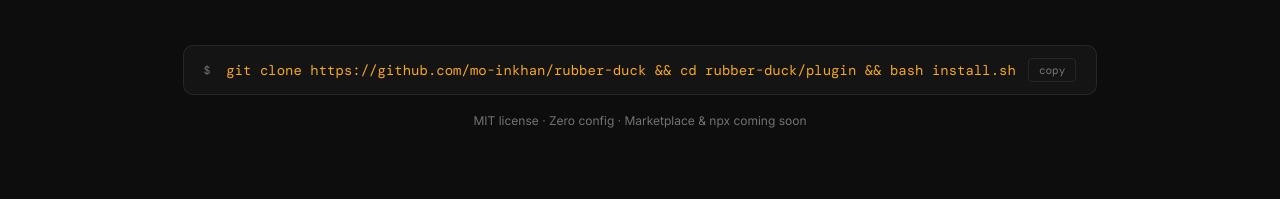
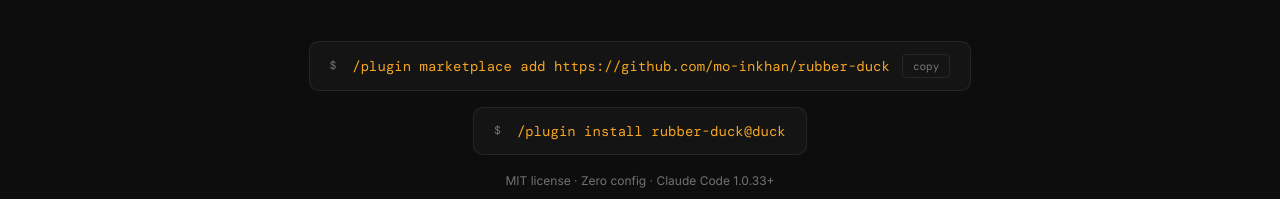
Before and after one commit to mo-inkhan/rubber-duck-docs, a plain HTML site: page index.html in a window 1280 px wide. Shown: the part 601-800 px from the top of the page. Drawn offline with nearby package versions, Linux system fonts and the light colour scheme.

Commit message:
✨ Installation

```diff
--- a/index.html
+++ b/index.html
@@ -337,10 +337,14 @@
 
   <div class="install-block">
     <span class="install-label">$</span>
-    <span class="install-cmd" id="install-text">git clone https://github.com/mo-inkhan/rubber-duck && cd rubber-duck/plugin && bash install.sh</span>
+    <span class="install-cmd" id="install-text">/plugin marketplace add https://github.com/mo-inkhan/rubber-duck</span>
     <button class="copy-btn" onclick="copyInstall()" id="copy-btn">copy</button>
   </div>
-  <p class="hero-hint">MIT license · Zero config · Marketplace &amp; npx coming soon</p>
+  <div class="install-block">
+    <span class="install-label">$</span>
+    <span class="install-cmd">/plugin install rubber-duck@duck</span>
+  </div>
+  <p class="hero-hint">MIT license · Zero config · Claude Code 1.0.33+</p>
 </div>
 
 <div class="stats-bar">
@@ -585,7 +589,7 @@
 
 // Copy install
 function copyInstall() {
-  navigator.clipboard.writeText('git clone https://github.com/mo-inkhan/rubber-duck && cd rubber-duck/plugin && bash install.sh').then(() => {
+  navigator.clipboard.writeText('/plugin marketplace add https://github.com/mo-inkhan/rubber-duck\n/plugin install rubber-duck@duck').then(() => {
     const btn = document.getElementById('copy-btn');
     btn.textContent = 'copied!';
     btn.style.color = 'var(--green)';
```
